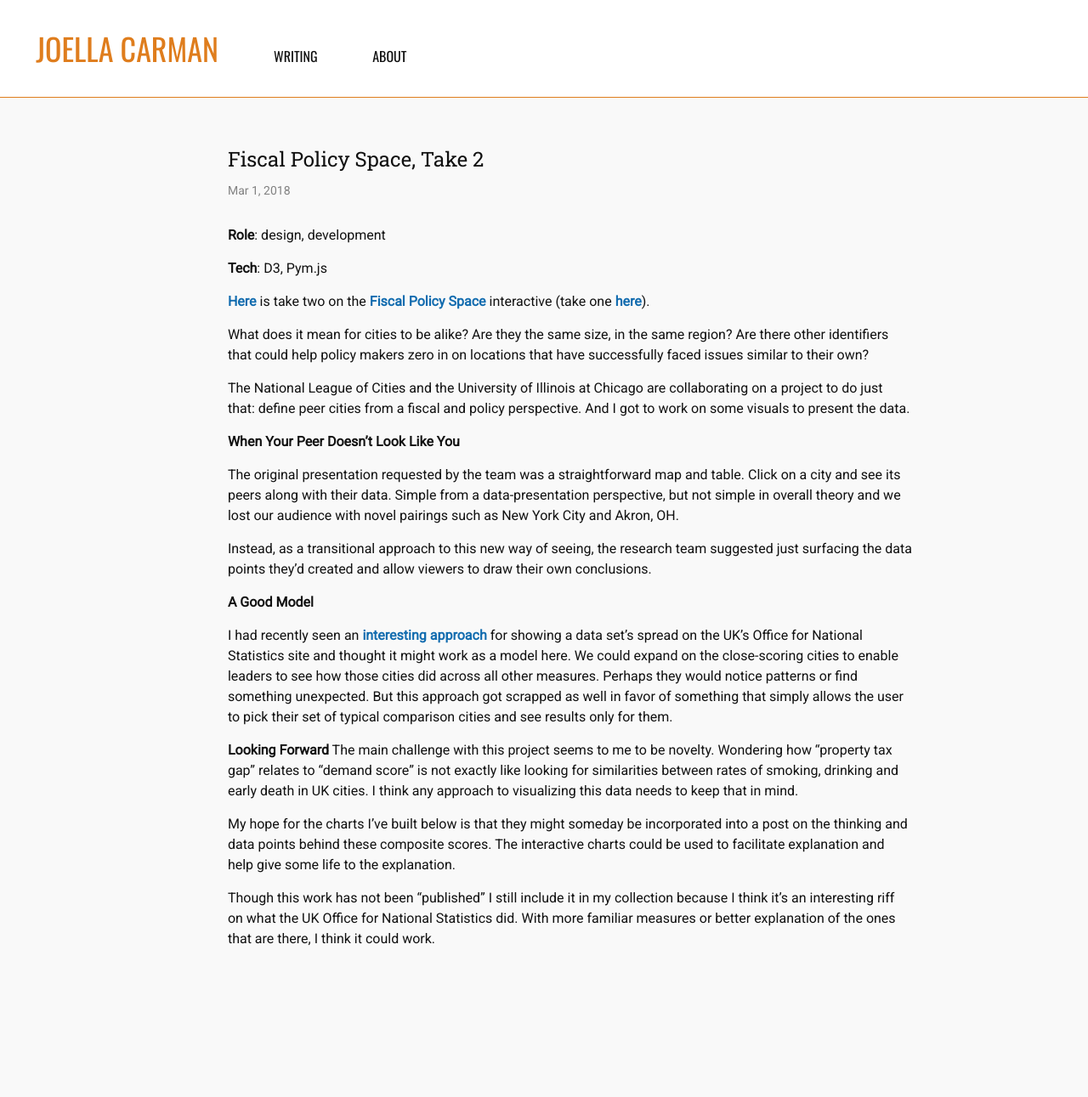
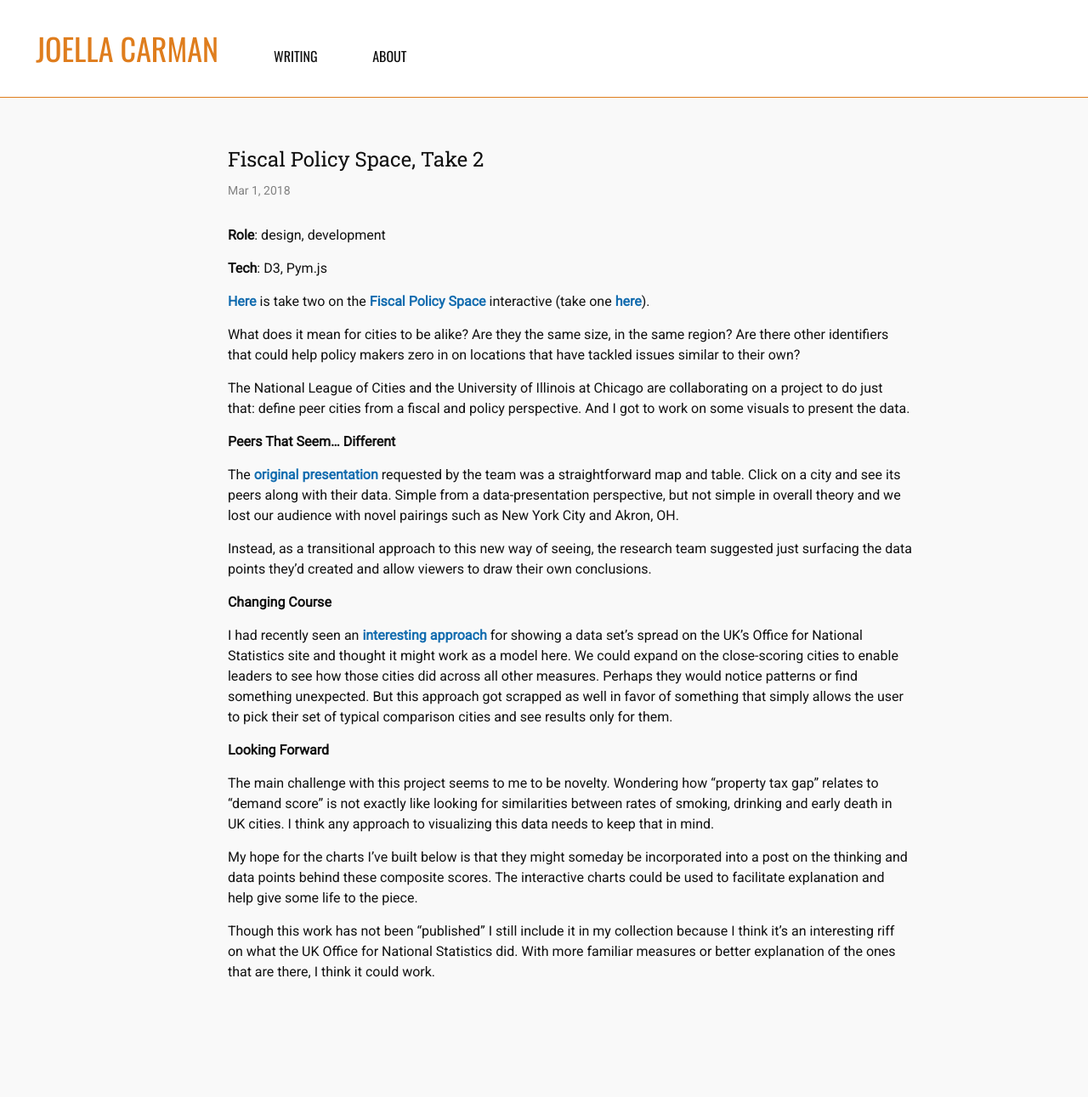
Before and after one commit to joellacarman/joellacarman.github.io, a Jekyll site: the page built from _posts/2018-03-01-novel-chart.md, in a window 1280 px wide. Shown: the whole page at 85% size. Built offline with Jekyll 4.4.1, drawn with Linux system fonts in a browser that asks for light colours; before the commit the page ends 1252 px from its top, so only the background shows below that.

```diff
--- a/_posts/2015-06-24-new-american-econ.markdown
+++ b/_posts/2015-06-24-new-american-econ.markdown
@@ -12,4 +12,4 @@ image: /assets/elexmap.png
 
 **Technology**: d3, Grunt
 
-This is the [first interactive](http://www.renewoureconomy.org/voterinteractive/) I worked on as for a client. I was the main developer on the project, with guidance from my excellent colleague, Reed Spool, for which I will always be grateful. I got a lot better at d3 and JavaScript after this project!
+This is the [first interactive](http://www.renewoureconomy.org/voterinteractive/) I worked on as for a client. I was the main developer on the project, with guidance from my excellent colleague, Reed Spool, for which I will always be grateful. I got a lot better at d3 and JavaScript because of this project!
--- a/_posts/2017-03-17-preemption-microcontent.markdown
+++ b/_posts/2017-03-17-preemption-microcontent.markdown
@@ -11,7 +11,7 @@ I created a few Twitter graphics to go with the report on state preemption of mu
 
 Paid leave graphic also used by Senior Executive and Director of the Center for City Solutions' [Huffington Post piece](http://www.huffingtonpost.com/entry/when-cities-and-states-clash-women-and-families-suffer_us_58bfee77e4b070e55af9e988).
 
-![States that preempt minimum wage.]({{ site.url }}/assets/minwage.png)
+![States that preempt minimum wage.]({{site.url}}/assets/minwage.png)
 
 
-![States that preempt ride sharing.]({{ site.url }}/assets/ridesharing.png)
+![States that preempt ride sharing.]({{site.url}}/assets/ridesharing.png)
--- a/_posts/2017-10-18-Cities-and-the-Innovation-Economy.markdown
+++ b/_posts/2017-10-18-Cities-and-the-Innovation-Economy.markdown
@@ -7,9 +7,9 @@ image: /assets/InnovEconCover.png
 
 **Role**: cover design, report layout
 
-What made this cover a challenge was that the concepts it illustrates are invisible, and also hugely consequential to daily life. That's right, what I'm talking about is basically the Internet and all the apps and connected sensors and devices it enables.
+This cover was a challenge. The main concepts of the report are invisible but hugely consequential to daily life (basically the Internet and all the apps and connected sensors and devices it enables).
 
-Straight photography is important to the branding of projects like these, so rather than illustrate these abstract concepts I highlighted parts of an everyday view that might belong in this "innovation economy".
+Straight photography is important to the branding of projects like these, so rather than illustrate these abstract concepts I highlighted parts of an everyday view that might belong in this "innovation economy" resulting in a quick and easy take on the main idea.
 
 [Full report here]((http://www.nlc.org/resource/cities-and-innovation-economy-perceptions-of-local-leaders))
 
--- a/_posts/2018-03-01-novel-chart.md
+++ b/_posts/2018-03-01-novel-chart.md
@@ -11,24 +11,25 @@ image: /assets/fiscal-dashboard.png
 
 [Here](https://s3.amazonaws.com/fiscaldashboard/parent.html) is take two on the [Fiscal Policy Space](http://fiscalpolicyspace.greatcities.uic.edu/) interactive (take one [here](/2018/03/01/responsive-map.html)).
 
-What does it mean for cities to be alike? Are they the same size, in the same region? Are there other identifiers that could help policy makers zero in on locations that have successfully faced issues similar to their own?
+What does it mean for cities to be alike? Are they the same size, in the same region? Are there other identifiers that could help policy makers zero in on locations that have tackled issues similar to their own?
 
 The National League of Cities and the University of Illinois at Chicago are collaborating on a  project to do just that: define peer cities from a fiscal and policy perspective. And I got to work on some visuals to present the data.
 
-**When Your Peer Doesn't Look Like You**
+**Peers That Seem... Different**
 
-The original presentation requested by the team was a straightforward map and table. Click on a city and see its peers along with their data. Simple from a data-presentation perspective, but not simple in overall theory and we lost our audience with novel pairings such as New York City and Akron, OH.
+The [original presentation](/2018/03/01/responsive-map.html) requested by the team was a straightforward map and table. Click on a city and see its peers along with their data. Simple from a data-presentation perspective, but not simple in overall theory and we lost our audience with novel pairings such as New York City and Akron, OH.
 
 Instead, as a transitional approach to this new way of seeing, the research team suggested just surfacing the data points they'd created and allow viewers to draw their own conclusions.
 
-**A Good Model**
+**Changing Course**
 
 I had recently seen an [interesting approach](https://visual.ons.gov.uk/what-affects-an-areas-healthy-life-expectancy/) for showing a data set's spread on the UK’s Office for National Statistics site and thought it might work as a model here. We could expand on the close-scoring cities to enable leaders to see how those cities did across all other measures. Perhaps they would notice patterns or find something unexpected. But this approach got scrapped as well in favor of something that simply allows the user to pick their set of typical comparison cities and see results only for them.
 
 **Looking Forward**
+
 The main challenge with this project seems to me to be novelty. Wondering how “property tax gap” relates to “demand score” is not exactly like looking for similarities between rates of smoking, drinking and early death in UK cities. I think any approach to visualizing this data needs to keep that in mind.
 
-My hope for the charts I've built below is that they might someday be incorporated into a post on the thinking and data points behind these composite scores. The interactive charts could be used to facilitate explanation and help give some life to the explanation.
+My hope for the charts I've built below is that they might someday be incorporated into a post on the thinking and data points behind these composite scores. The interactive charts could be used to facilitate explanation and help give some life to the piece.
 
 Though this work has not been "published" I still include it in my collection because I think it's an interesting riff on what the UK Office for National Statistics did. With more familiar measures or better explanation of the ones that are there, I think it could work.
 
```
Also changed, not shown: _posts/2018-01-16-self-help-infrastructure.md (+1 -1 lines), xabout.md (+3 -5 lines).
